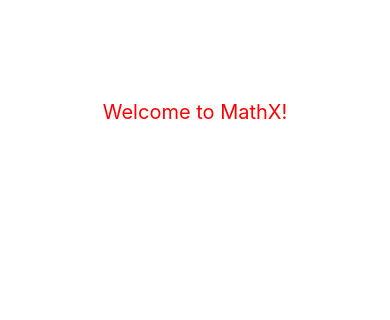
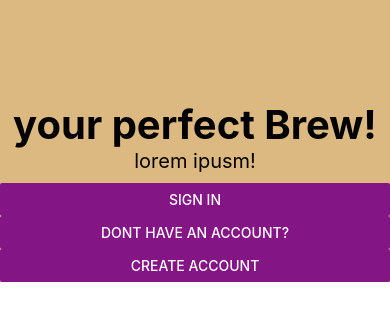
Before and after one commit to Aathithya-J/Web3Order, a React Native app: screen / in a window 390 px wide. Shown: the top 320 px of the page. Built offline with nearby package versions, Linux system fonts and the light colour scheme.

Commit message:
Coffe Shop Update

```diff
--- a/App.js
+++ b/App.js
@@ -1,11 +1,30 @@
 import { StatusBar } from 'expo-status-bar';
-import { StyleSheet, Text, View } from 'react-native';
+import { SafeAreaView, StyleSheet, Text, View, Button } from 'react-native';
 
 export default function App() {
   return (
+    <SafeAreaView style={{backgroundColor: '#DDB982'}}>
     <View>
-      <Text style={{color: "red", textAlign: 'center', paddingTop: 100, fontSize:20}}>Welcome to MathX!</Text>
+      <Text style={{
+        color: "black",
+        textAlign: 'center',
+        paddingTop: 100,
+        fontSize:40,
+        fontWeight:'bold'
+        }}>your perfect Brew!
+      </Text>
+      <Text style={{
+        color: "black",
+        textAlign: 'center',
+        paddingBottom:10,
+        fontSize:20,
+        }}>lorem ipusm!
+      </Text>
       <StatusBar style="auto"/>
+      <Button title="sign in" color="#841584"/>
+      <Button title="dont have an account?" color="#841584"/>
+      <Button title="create account" color="#841584"/>
     </View>
+  </SafeAreaView>
   );
 }
```
